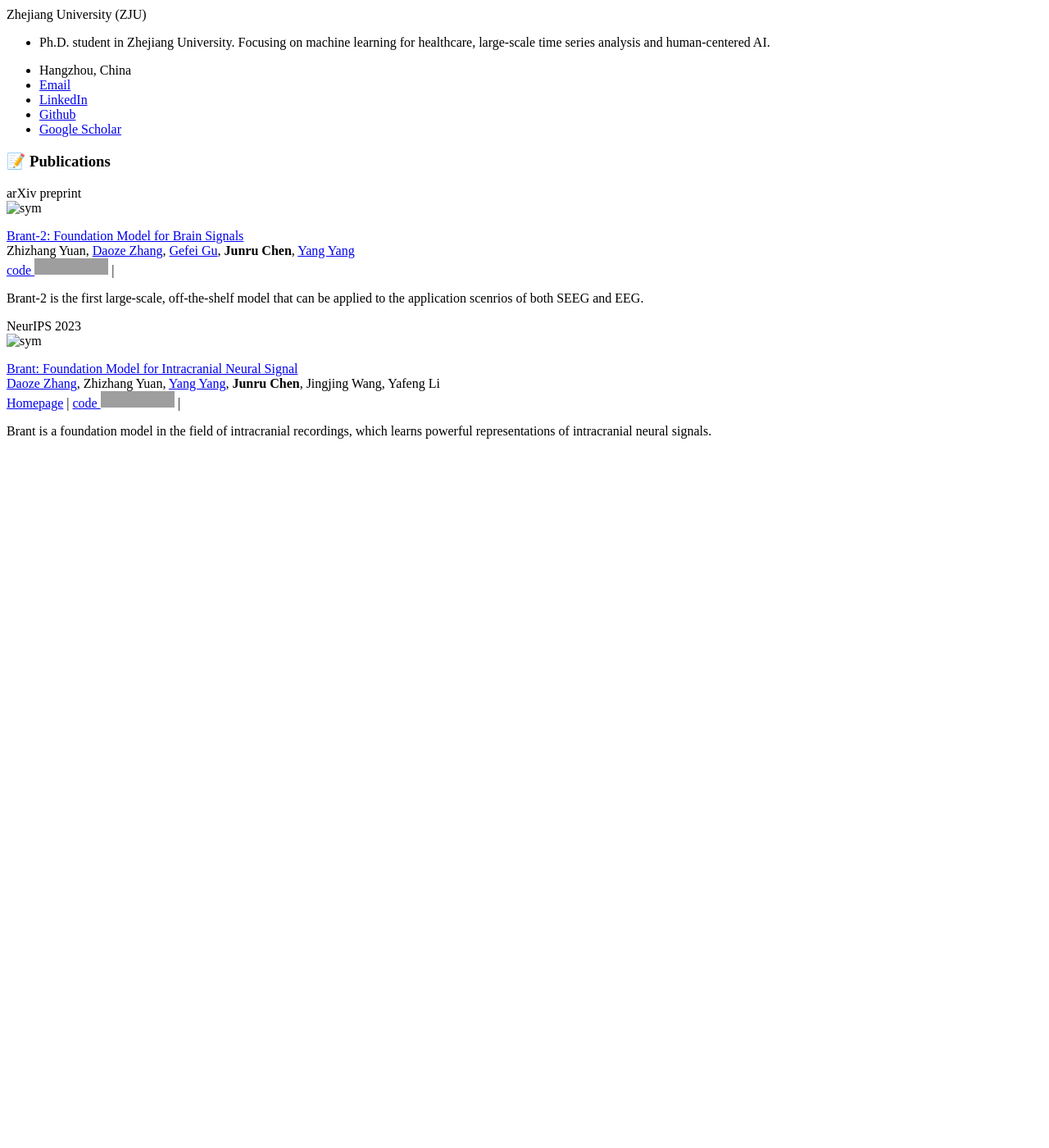
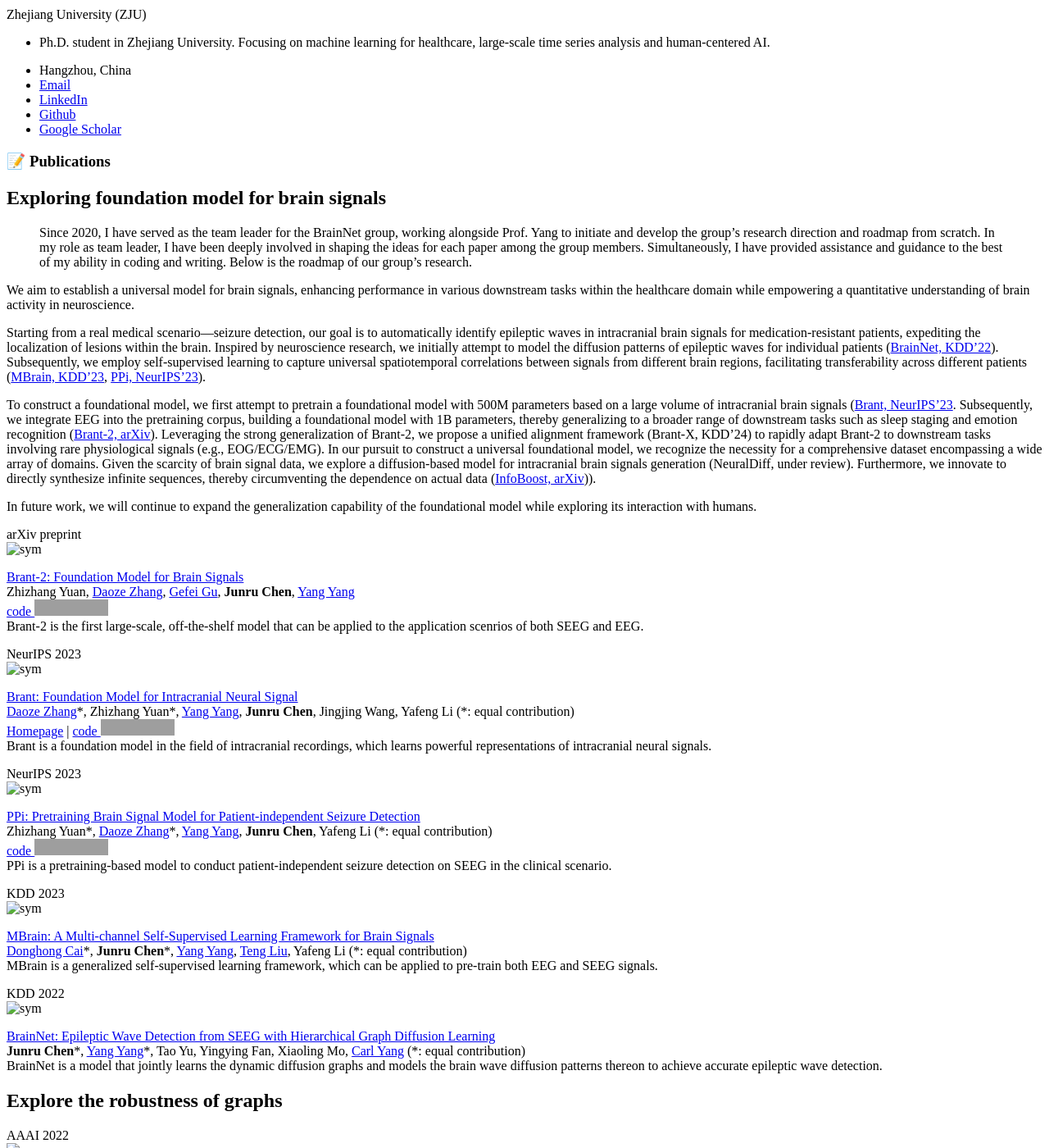
Before and after one commit to MrNobodyCali/mrnobodycali.github.io, a Jekyll site: the page built from _pages/includes/pub.md, in a window 1280 px wide and 1400 px high, scrolled down 270 px. Shown: the whole window at 82% size. Built offline with Jekyll 4.4.1, drawn with Linux system fonts in a browser that asks for light colours; our own code applies the rules of GitHub Pages for plain Markdown files; before the commit the page ends 900 px from its top, so only the background shows below that; some of the changed text lies outside the part shown; grey boxes are pictures that could not be loaded.

Commit message:
update pub

```diff
--- a/_pages/includes/pub.md
+++ b/_pages/includes/pub.md
@@ -1,14 +1,42 @@
 # 📝 Publications
+
+## Exploring foundation model for brain signals
+
+> Since 2020, I have served as the team leader for the BrainNet group, working alongside Prof. Yang to initiate and develop the group's
+research direction and roadmap from scratch. In my role as team leader, I have been deeply involved in shaping the ideas for each paper
+among the group members. Simultaneously, I have provided assistance and guidance to the best of my ability in coding and writing.
+Below is the roadmap of our group's research.
+
+We aim to establish a universal model for brain signals, enhancing performance in various downstream tasks within the healthcare domain
+while empowering a quantitative understanding of brain activity in neuroscience.
+
+Starting from a real medical scenario—seizure detection, our goal is to automatically identify epileptic waves in intracranial brain signals
+for medication-resistant patients, expediting the localization of lesions within the brain. Inspired by neuroscience research, we initially
+attempt to model the diffusion patterns of epileptic waves for individual patients ([BrainNet, KDD'22](https://arxiv.org/pdf/2306.13101)).
+Subsequently, we employ self-supervised learning to capture universal spatiotemporal correlations between signals from different brain regions,
+facilitating transferability across different patients ([MBrain, KDD'23](https://arxiv.org/pdf/2306.13102),
+[PPi, NeurIPS'23](https://openreview.net/pdf?id=tEmFyqjaJh)).
+
+To construct a foundational model, we first attempt to pretrain a foundational model with 500M parameters based on a large volume of
+intracranial brain signals ([Brant, NeurIPS'23](https://openreview.net/pdf?id=DDkl9vaJyE). Subsequently, we integrate EEG into the pretraining corpus,
+building a foundational model with 1B parameters, thereby generalizing to a broader range of downstream tasks such as sleep staging and
+emotion recognition ([Brant-2, arXiv](https://arxiv.org/pdf/2402.10251)). Leveraging the strong generalization of Brant-2, we propose a
+unified alignment framework (Brant-X, KDD'24) to rapidly adapt Brant-2 to downstream tasks involving rare physiological signals (e.g., EOG/ECG/EMG).
+In our pursuit to construct a universal foundational model, we recognize the necessity for a comprehensive dataset encompassing a wide array of domains.
+Given the scarcity of brain signal data, we explore a diffusion-based model for intracranial brain signals generation (NeuralDiff, under review). Furthermore,
+we innovate to directly synthesize infinite sequences, thereby circumventing the dependence on actual data ([InfoBoost, arXiv](http://arxiv.org/abs/2402.00607))).
+
+In future work, we will continue to expand the generalization capability of the foundational model while exploring its interaction with humans.
+
 
 <div class='paper-box'><div class='paper-box-image'><div><div class="badge">arXiv preprint</div><img src='images/Brant2.jpg' alt="sym" width="100%"></div></div>
 <div class='paper-box-text' markdown="1">
 
 [Brant-2: Foundation Model for Brain Signals](https://arxiv.org/pdf/2402.10251) \\
-Zhizhang Yuan, [Daoze Zhang](https://daozezhang.github.io/), [Gefei Gu](https://frankgu3528.github.io/), **Junru Chen**, [Yang Yang](http://yangy.org/) \\
-[code ![](https://img.shields.io/github/stars/yzz673/Brant-2?style=social)](https://github.com/yzz673/Brant-2) \|
-<span class='show_paper_citations' data='wKgkgeMAAAAJ:IjCSPb-OGe4C'></span>
+Zhizhang Yuan, [Daoze Zhang](https://daozezhang.github.io/), [Gefei Gu](https://frankgu3528.github.io/), **Junru Chen**, [Yang Yang](http://yangy.org/)\\
+[code ![](https://img.shields.io/github/stars/yzz673/Brant-2?style=social)](https://github.com/yzz673/Brant-2)\\
+Brant-2 is the first large-scale, off-the-shelf model that can be applied to the application scenrios of both SEEG and EEG.
 
-Brant-2 is the first large-scale, off-the-shelf model that can be applied to the application scenrios of both SEEG and EEG.
 </div>
 </div>
 
@@ -16,12 +44,66 @@ Brant-2 is the first large-scale, off-the-shelf model that can be applied to the
 <div class='paper-box'><div class='paper-box-image'><div><div class="badge">NeurIPS 2023</div><img src='images/Brant.jpg' alt="sym" width="100%"></div></div>
 <div class='paper-box-text' markdown="1">
 
-[Brant: Foundation Model for Intracranial Neural Signal](https://openreview.net/pdf?id=DDkl9vaJyE) \\
-[Daoze Zhang](https://daozezhang.github.io/), Zhizhang Yuan, [Yang Yang](http://yangy.org/), **Junru Chen**, Jingjing Wang, Yafeng Li \\
+[Brant: Foundation Model for Intracranial Neural Signal](https://openreview.net/pdf?id=DDkl9vaJyE)\\
+[Daoze Zhang](https://daozezhang.github.io/)\*, Zhizhang Yuan\*, [Yang Yang](http://yangy.org/), **Junru Chen**, Jingjing Wang, Yafeng Li
+(*: equal contribution)\\
 [Homepage](https://zju-brainnet.github.io/Brant.github.io/) \|
-[code ![](https://img.shields.io/github/stars/yzz673/Brant?style=social)](https://github.com/yzz673/Brant) \|
-<span class='show_paper_citations' data='wKgkgeMAAAAJ:UeHWp8X0CEIC'></span>
+[code ![](https://img.shields.io/github/stars/yzz673/Brant?style=social)](https://github.com/yzz673/Brant)\\
+Brant is a foundation model in the field of intracranial recordings, which learns powerful representations of intracranial neural signals.
 
-Brant is a foundation model in the field of intracranial recordings, which learns powerful representations of intracranial neural signals.
 </div>
 </div>
+
+
+<div class='paper-box'><div class='paper-box-image'><div><div class="badge">NeurIPS 2023</div><img src='images/PPi.jpg' alt="sym" width="100%"></div></div>
+<div class='paper-box-text' markdown="1">
+
+[PPi: Pretraining Brain Signal Model for Patient-independent Seizure Detection](https://openreview.net/pdf?id=tEmFyqjaJh)\\
+Zhizhang Yuan\*, [Daoze Zhang](https://daozezhang.github.io/)\*, [Yang Yang](http://yangy.org/), **Junru Chen**, Yafeng Li (*: equal contribution)\\
+[code ![](https://img.shields.io/github/stars/yzz673/PPi?style=social)](https://github.com/yzz673/PPi)\\
+PPi is a pretraining-based model to conduct patient-independent seizure detection on SEEG in the clinical scenario.
+
+</div>
+</div>
+
+
+<div class='paper-box'><div class='paper-box-image'><div><div class="badge">KDD 2023</div><img src='images/MBrain.jpg' alt="sym" width="100%"></div></div>
+<div class='paper-box-text' markdown="1">
+
+[MBrain: A Multi-channel Self-Supervised Learning Framework for Brain Signals](https://arxiv.org/pdf/2306.13102)\\
+[Donghong Cai](https://ilikevegetable.github.io/)\*, **Junru Chen**\*, [Yang Yang](http://yangy.org/), [Teng Liu](27rabbitlt.github.io),
+Yafeng Li (*: equal contribution)\\
+MBrain is a generalized self-supervised learning framework, which can be applied to pre-train both EEG and SEEG signals.
+
+</div>
+</div>
+
+
+<div class='paper-box'><div class='paper-box-image'><div><div class="badge">KDD 2022</div><img src='images/BrainNet.jpg' alt="sym" width="100%"></div></div>
+<div class='paper-box-text' markdown="1">
+
+[BrainNet: Epileptic Wave Detection from SEEG with Hierarchical Graph Diffusion Learning](https://arxiv.org/pdf/2306.13101)\\
+**Junru Chen**\*, [Yang Yang](http://yangy.org/)\*, Tao Yu, Yingying Fan, Xiaoling Mo, [Carl Yang](http://www.cs.emory.edu/~jyang71/) (*: equal contribution)\\
+BrainNet is a model that jointly learns the dynamic diffusion graphs and models the brain wave diffusion patterns thereon to achieve accurate epileptic wave detection.
+
+</div>
+</div>
+
+
+## Explore the robustness of graphs
+
+<div class='paper-box'><div class='paper-box-image'><div><div class="badge">AAAI 2022</div><img src='images/Robust.jpg' alt="sym" width="100%"></div></div>
+<div class='paper-box-text' markdown="1">
+
+[Unsupervised Adversarially-Robust Representation Learning on Graphs](https://arxiv.org/pdf/2012.02486)\\
+[Jiarong Xu](https://galina0217.github.io/), [Yang Yang](http://yangy.org/), **Junru Chen**, Chunping Wang, [Xin Jiang](https://jiangxjames.github.io/),
+[Jiangang Lu](https://person.zju.edu.cn/en/lujg), [Yizhou Sun](https://web.cs.ucla.edu/~yzsun/)\\
+[code ![](https://img.shields.io/github/stars/galina0217/robustgraph?style=social)](https://github.com/galina0217/robustgraph)\\
+We propose a robust graph pre-trained model, such that the adversarial attacks on the input graph can be successfully identifed and
+blocked before being propogated to different downstream tasks.
+
+</div>
+</div>
+
+`AI Open` [Robustness of Deep Learning Models on Graphs: A Survey](https://galina0217.github.io/works/robust_survey.pdf)\\
+[Jiarong Xu](https://galina0217.github.io/), **Junru Chen**, Siqi You, Zhiqing Xiao, [Yang Yang](http://yangy.org/), [Jiangang Lu](https://person.zju.edu.cn/en/lujg)
```
Also changed, not shown: images/BrainNet.jpg (added), images/MBrain.jpg (added), images/PPi.jpg (added), images/Robust.jpg (added).
